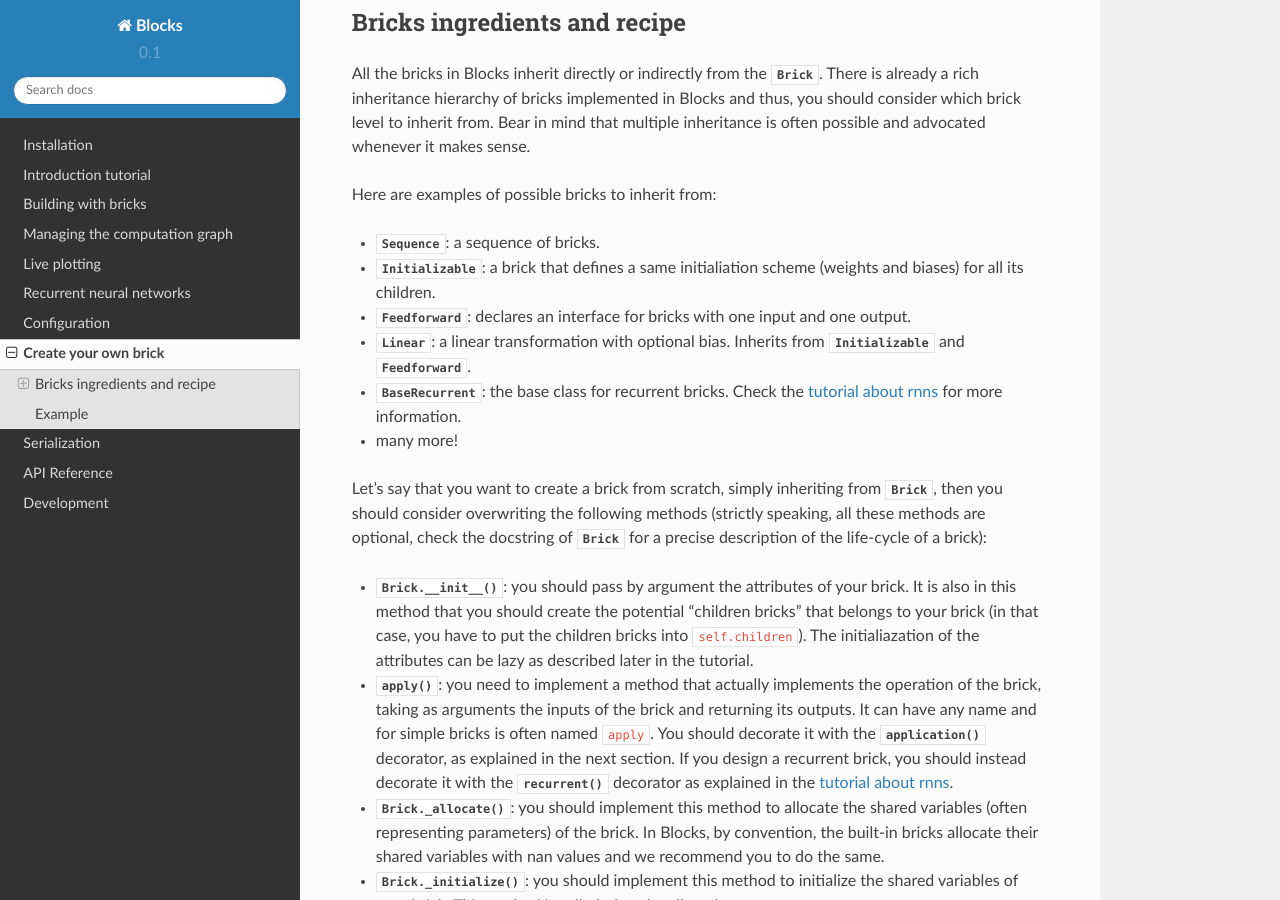
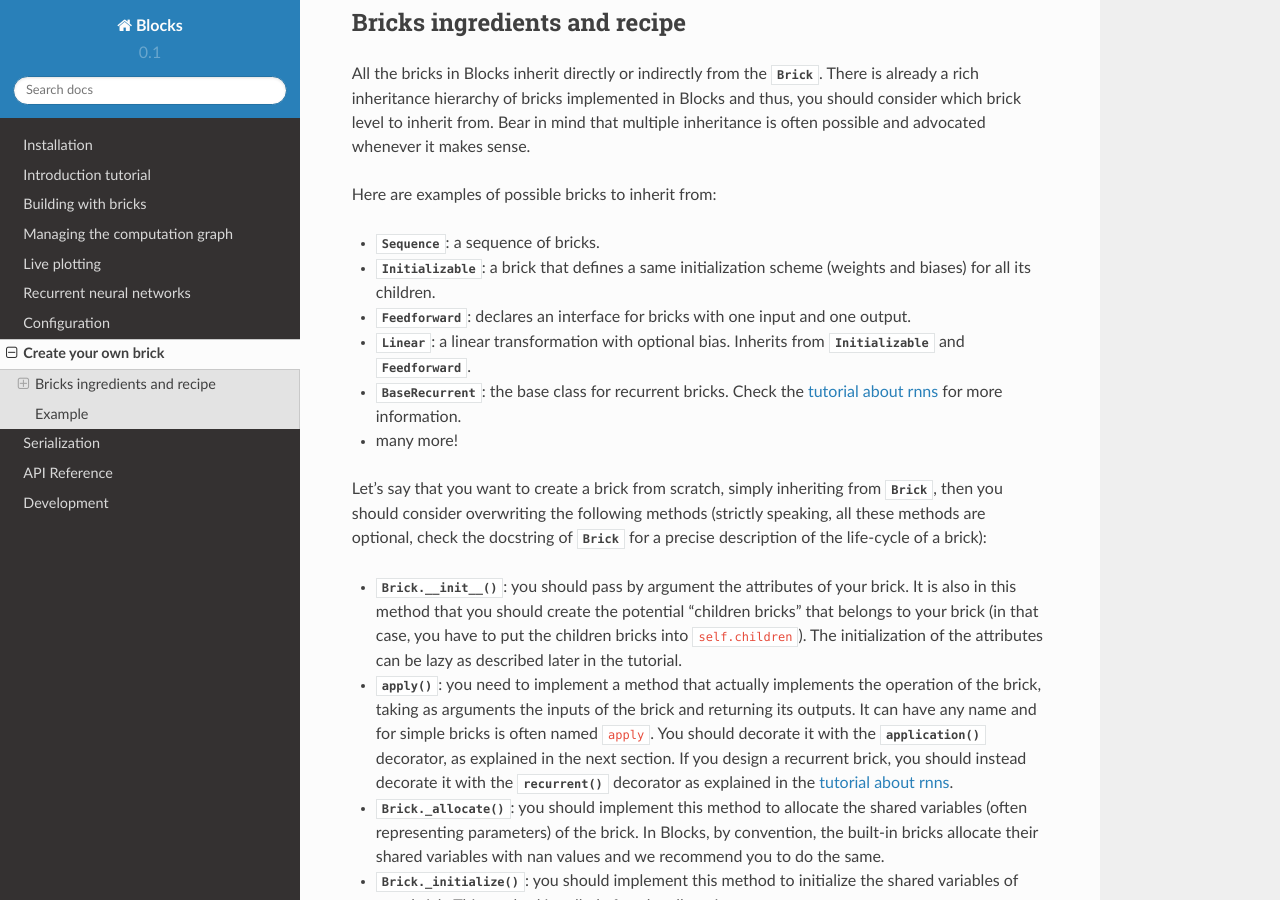
Before and after one commit to mila-iqia/blocks, a Sphinx documentation site: the page built from docs/create_your_own_brick.rst, in a window 1280 px wide and 900 px high, scrolled down 370 px. Built offline with Sphinx 7.4.7 and the Read the Docs theme 2.0.0, drawn with Linux system fonts in a browser that asks for light colours.

Commit message:
Fix typos in docs
initialiation > initialization
initialiazation > initialization

```diff
--- a/docs/create_your_own_brick.rst
+++ b/docs/create_your_own_brick.rst
@@ -40,7 +40,7 @@
 Here are examples of possible bricks to inherit from:
 
 * :class:`.Sequence`: a sequence of bricks.
-* :class:`.Initializable`: a brick that defines a same initialiation scheme
+* :class:`.Initializable`: a brick that defines a same initialization scheme
   (weights and biases) for all its children.
 * :class:`.Feedforward`: declares an interface for bricks with one input and
   one output.
@@ -58,7 +58,7 @@
 * :meth:`.Brick.__init__`: you should pass by argument the attributes of your
   brick. It is also in this method that you should create the potential
   "children bricks" that belongs to your brick (in that case, you have to put
-  the children bricks into ``self.children``). The initialiazation of the
+  the children bricks into ``self.children``). The initialization of the
   attributes can be lazy as described later in the tutorial.
 * :meth:`apply`: you need to implement a method that actually
   implements the operation of the brick, taking as arguments the inputs
```
